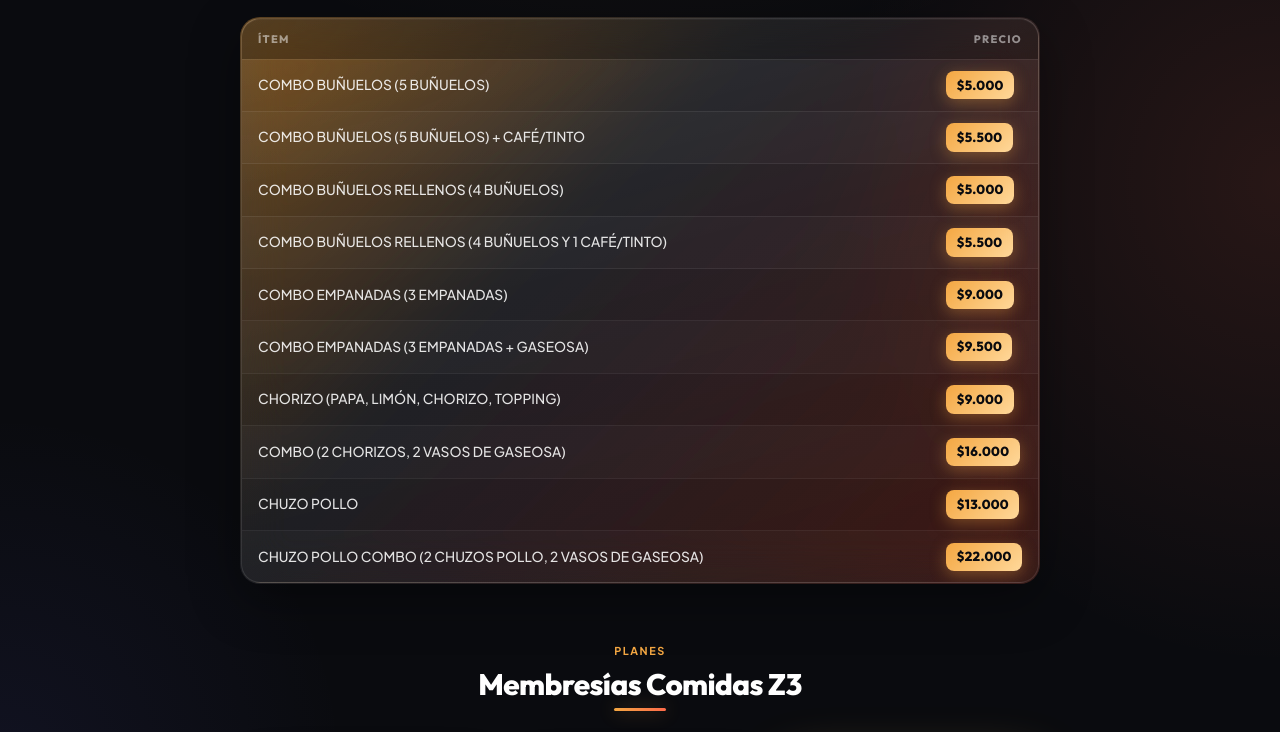
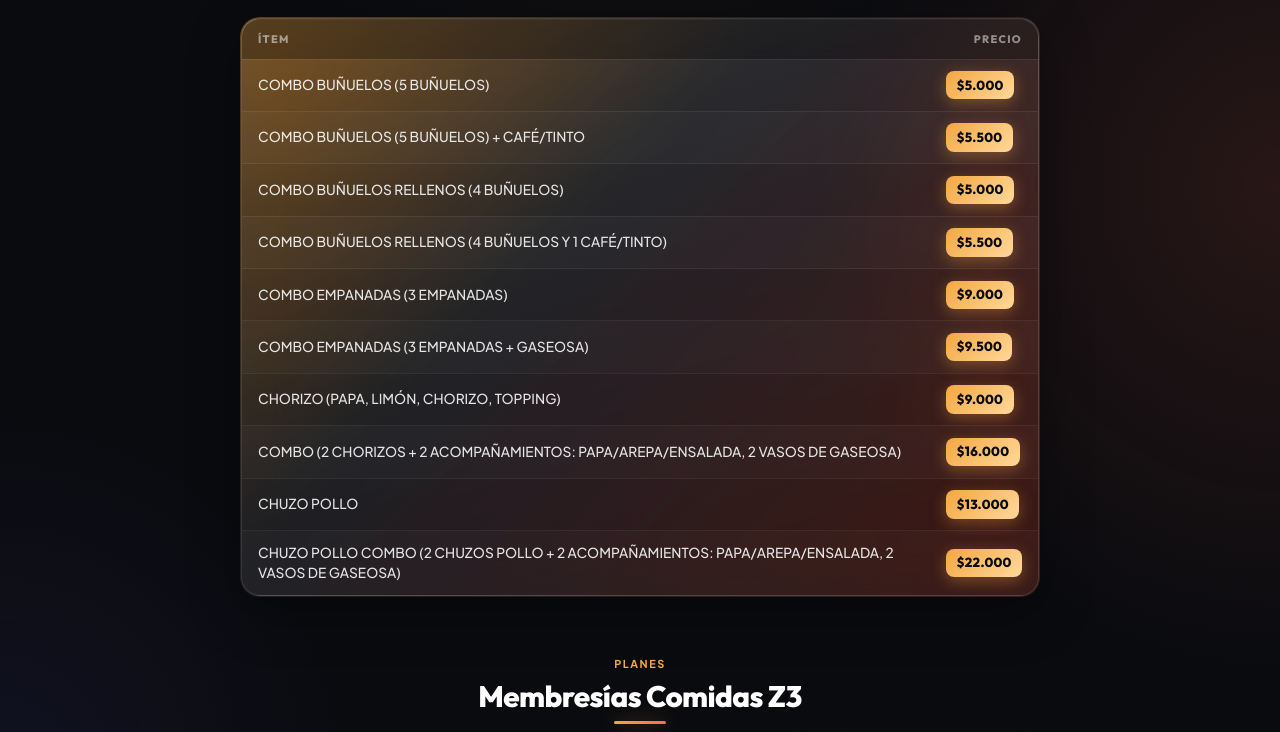
Before and after one commit to jucaicedoa/z3-sistema-puntos, an Angular app: page /precios in a window 1280 px wide. Shown: the part 396-1128 px from the top of the page. Built offline with nearby package versions, Linux system fonts and the light colour scheme.

Commit message:
fix: actualizacion precios

```diff
--- a/src/app/precios/precios.component.ts
+++ b/src/app/precios/precios.component.ts
@@ -22,8 +22,8 @@ export class PreciosComponent {
     { item: 'COMBO EMPANADAS (3 EMPANADAS)', price: '$9.000' },
     { item: 'COMBO EMPANADAS (3 EMPANADAS + GASEOSA)', price: '$9.500' },
     { item: 'CHORIZO (PAPA, LIMÓN, CHORIZO, TOPPING)', price: '$9.000' },
-    { item: 'COMBO (2 CHORIZOS, 2 VASOS DE GASEOSA)', price: '$16.000' },
+    { item: 'COMBO (2 CHORIZOS + 2 ACOMPAÑAMIENTOS: PAPA/AREPA/ENSALADA, 2 VASOS DE GASEOSA)', price: '$16.000' },
     { item: 'CHUZO POLLO', price: '$13.000' },
-    { item: 'CHUZO POLLO COMBO (2 CHUZOS POLLO, 2 VASOS DE GASEOSA)', price: '$22.000' },
+    { item: 'CHUZO POLLO COMBO (2 CHUZOS POLLO + 2 ACOMPAÑAMIENTOS: PAPA/AREPA/ENSALADA,  2 VASOS DE GASEOSA)', price: '$22.000' },
   ];
 }
```
